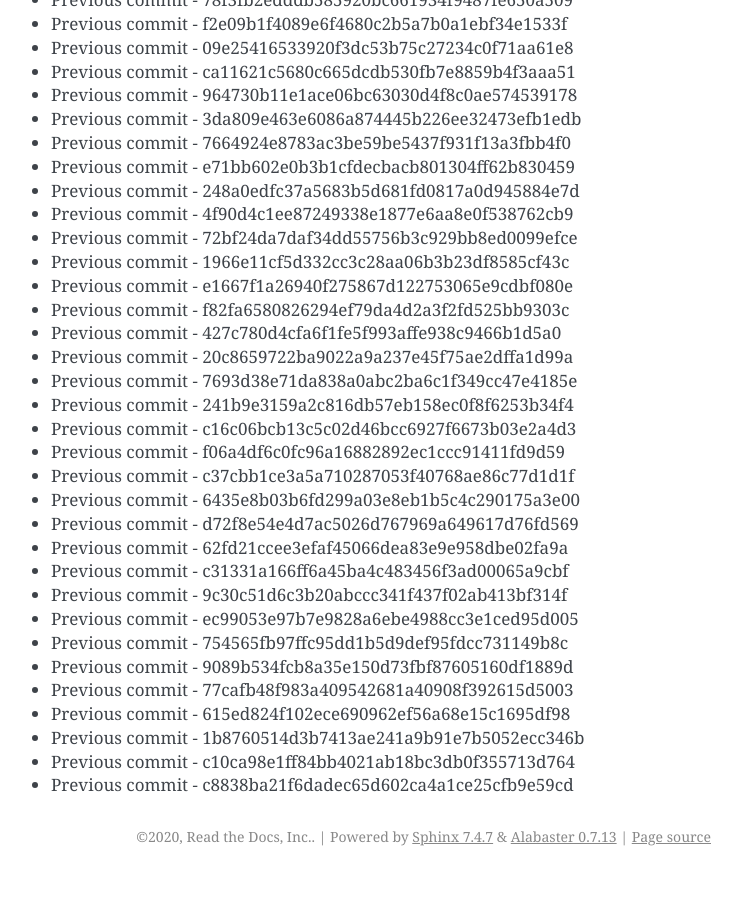
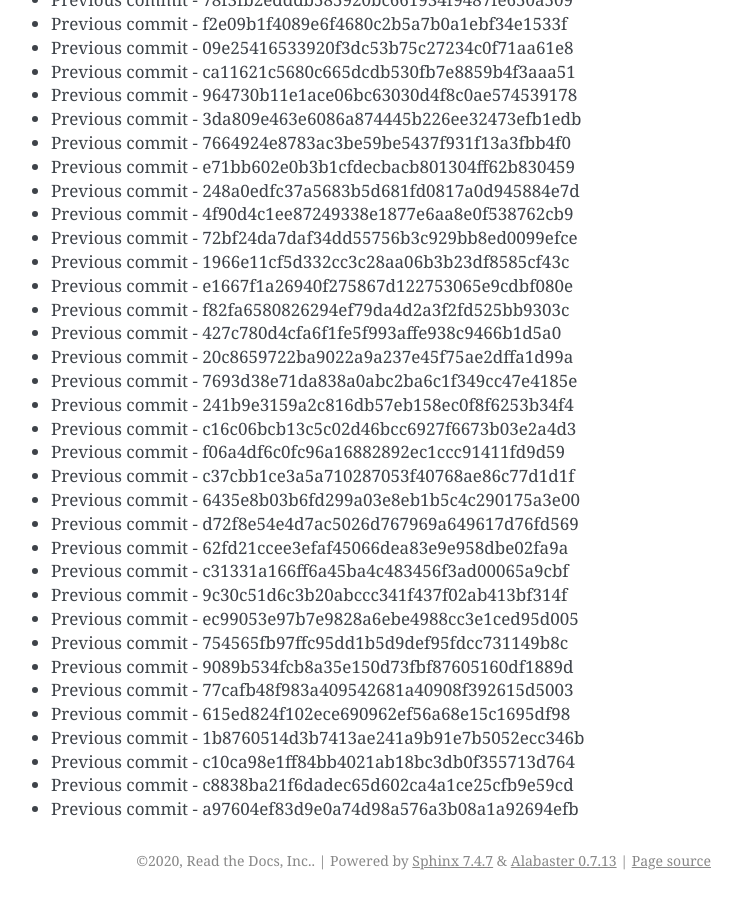
Before and after one commit to readthedocs/rtd-git-stresstest, a Sphinx documentation site: the page built from docs/updates.rst, in a window 1280 px wide and 900 px high, scrolled down 96176 px. Shown: the whole window, without its empty margins (399-1141 px from the left). Built offline with Sphinx 7.4.7, drawn with Linux system fonts in a browser that asks for light colours; before the commit the page ends 97052 px from its top, so only the background shows below that.

Commit message:
Generating commit from previous: a97604ef83d9e0a74d98a576a3b08a1a92694efb

```diff
--- a/docs/updates.rst
+++ b/docs/updates.rst
@@ -4073,3 +4073,4 @@ It can be tested for any performance characteristics.
 * Previous commit - 1b8760514d3b7413ae241a9b91e7b5052ecc346b
 * Previous commit - c10ca98e1ff84bb4021ab18bc3db0f355713d764
 * Previous commit - c8838ba21f6dadec65d602ca4a1ce25cfb9e59cd
+* Previous commit - a97604ef83d9e0a74d98a576a3b08a1a92694efb
```
